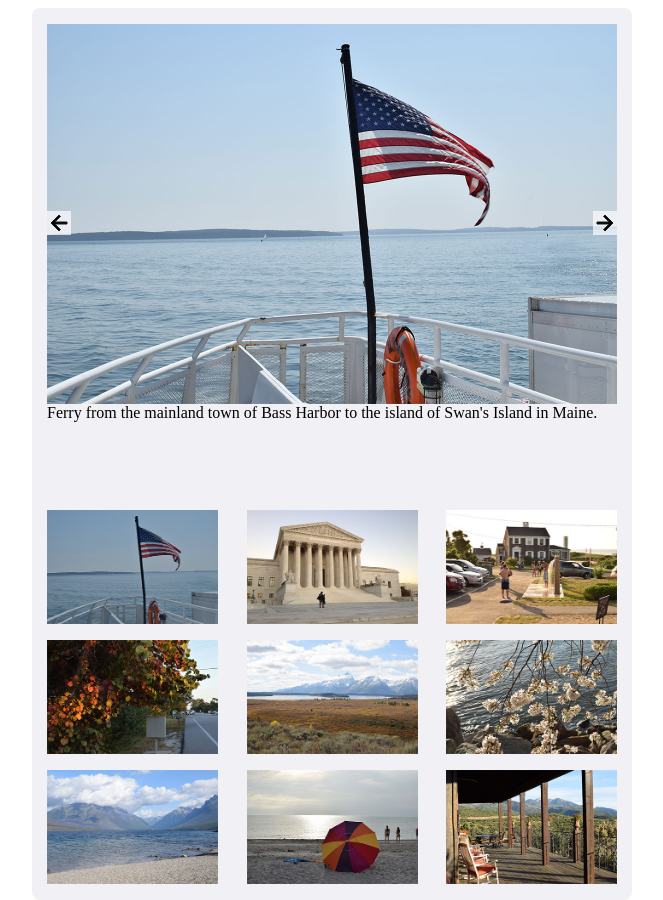
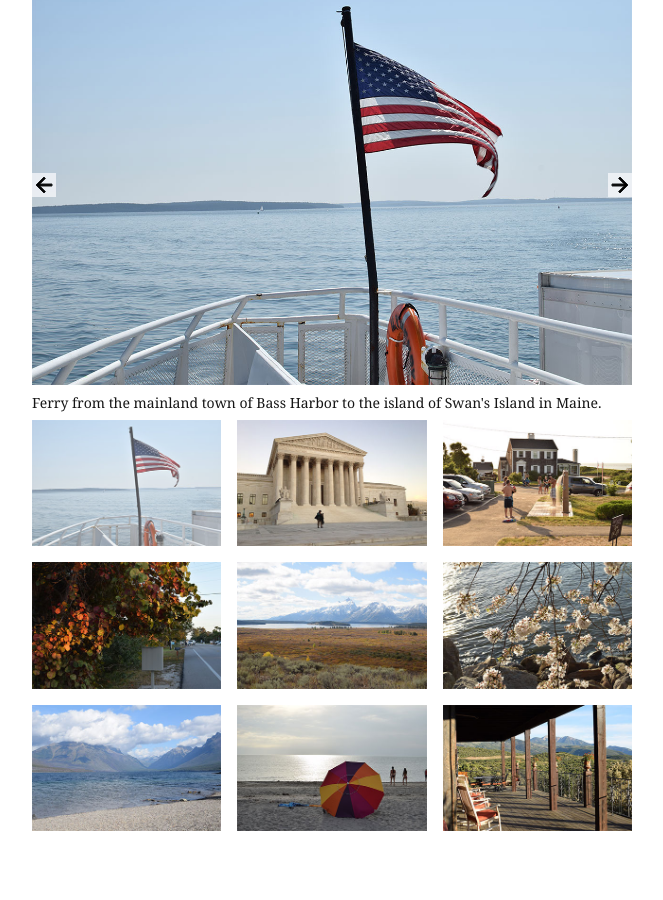
Before and after one commit to seankelliher/img-gallery, a Vue app: page / in a window 1280 px wide. Shown: the whole page, without its empty margins (308-971 px from the left). After the commit the page ends 831 px from the top, so only its background shows below. Built offline with nearby package versions, Linux system fonts and the light colour scheme.

Commit message:
Change thumbnails to grid, was flexbox. Modify font, positioning of arrows, color scheme.

```diff
--- a/src/style.css
+++ b/src/style.css
@@ -1,15 +1,21 @@
-/* @link https://utopia.fyi/type/calculator?c=320,13,1.125,600,16,1.125,0,0,&s=0.75|0.5|0.25,1.5|2|3|4|6,s-l&g=s,l,xl,12 */
 :root {
-  --fs-0: clamp(0.8125rem, 0.5982rem + 1.0714vw, 1rem);
+    --text-primary: #161616; /* Gray 100 */
 }
 
+img {
+    max-width: 100%;
+    height: auto;
+    display: block;
+}
+
+/* Centers gallery vertically on long screens */
 #app {
     width: 100%;
     height: 100vh;
     display: flex;
-    flex-flow: row wrap;
-    justify-content: flex-start; /* main axis */
-    align-items: center; /* cross axis */
+    flex-flow: column nowrap;
+    justify-content: center; /* main axis */
+    align-items: flex-start; /* cross axis */
 }
 
 #container {
@@ -17,18 +23,17 @@
     max-width: 600px;
     margin: 0 auto;
     padding: 0;
-    flex: initial; /* flex: 0 1 auto */
     display: flex;
     flex-flow: row wrap;
     justify-content: flex-start; /* main axis */
     align-items: flex-start; /* cross axis */
 }
 
-/* Section and its classes */
-section {
-    width: 95%;
+/* Elements for the large image */
+section.large-box {
+    width: 100%;
     margin: 0;
-    background: #f1f0f4; /* neutral 95 */
+    padding: 0;
     flex: initial; /* flex: 0 1 auto */
     display: flex;
     flex-flow: row wrap;
@@ -36,24 +41,6 @@ section {
     align-items: flex-start; /* cross axis */
 }
 
-section.large-box {
-    padding: 1em 2.5% 0; /* longhand is 1em 5% 0 5% */
-    border-top-left-radius: 8px;
-    border-top-right-radius: 8px;
-}
-
-section.caption-box {
-    height: 4.5em;
-    padding: 0 2.5%;
-}
-
-section.thumbnails-box {
-    padding: 0.5em 2.5%;
-    border-bottom-left-radius: 8px;
-    border-bottom-right-radius: 8px;
-}
-
-/* Figure and elements within it */
 figure.large {
     width: 100%;
     margin: 0;
@@ -62,10 +49,19 @@ figure.large {
     position: relative;
 }
 
-img {
-    max-width: 100%;
-    height: auto;
-    display: block;
+figcaption {
+    width: 100%;
+    margin: 0;
+    padding: 0.5em 0;
+    font-family: "Noto Serif", serif;
+    font-optical-sizing: auto;
+    font-weight: 400;
+    font-style: normal;
+    font-variation-settings:
+        "wdth" 100;
+    font-size: 0.875em; /* 14 px */
+    line-height: 1.5;
+    color: var(--text-primary);
 }
 
 svg {
@@ -75,39 +71,45 @@ svg {
 #previous-arrow {
     position: absolute;
     left: 0;
-    top: 50%;
-    transform: translateY(-50%);
-    background: rgba(252 252 255 / 70%);
+    background: rgb(252 252 255 / 70%);
 }
 
 #next-arrow {
     position: absolute;
     right: 0;
-    top: 50%;
-    transform: translateY(-50%);
-    background: rgba(252 252 255 / 70%);
+    background: rgb(252 252 255 / 70%);
+}
+
+/* Media queries to position arrows */
+@media (min-width: 300px) and (max-width: 599px) {
+    #previous-arrow, #next-arrow {
+        top: calc(33vw - 12px) /* image height 67vw, icon height 24px */
+    }
+}
+
+@media (min-width: 600px) {
+    #previous-arrow, #next-arrow {
+        top: 188px; /* image height 400px, icon height 24px */
+    }
+}
+
+/* Elements for the small thumbnail images */
+section.thumbnails-box {
+    width: 100%;
+    margin: 0;
+    padding: 0;
+    display: grid;
+    grid-template-columns: repeat(3, 1fr);
+    grid-template-rows: auto;
+    gap: 1em;  /* column-gap + row-gap */
 }
 
 figure.small {
-    width: 30%;
-    margin: 0.5em 0;
+    width: 100%;
+    margin: 0;
     padding: 0;
-    background: #001d33;  /* very dark blue */
-    flex: initial; /* flex: 0 1 auto */
 }
 
 figure.small:hover {
     cursor: pointer;
 }
-
-/* Fonts */
-p {
-    font-family: "Roboto", serif;
-    font-optical-sizing: auto;
-    font-weight: 500;
-    font-style: normal;
-    font-variation-settings: "wdth" 100;
-    font-size: var(--fs-0);
-    line-height: 1.5;
-    color: #1a1c1e;
-}
```
